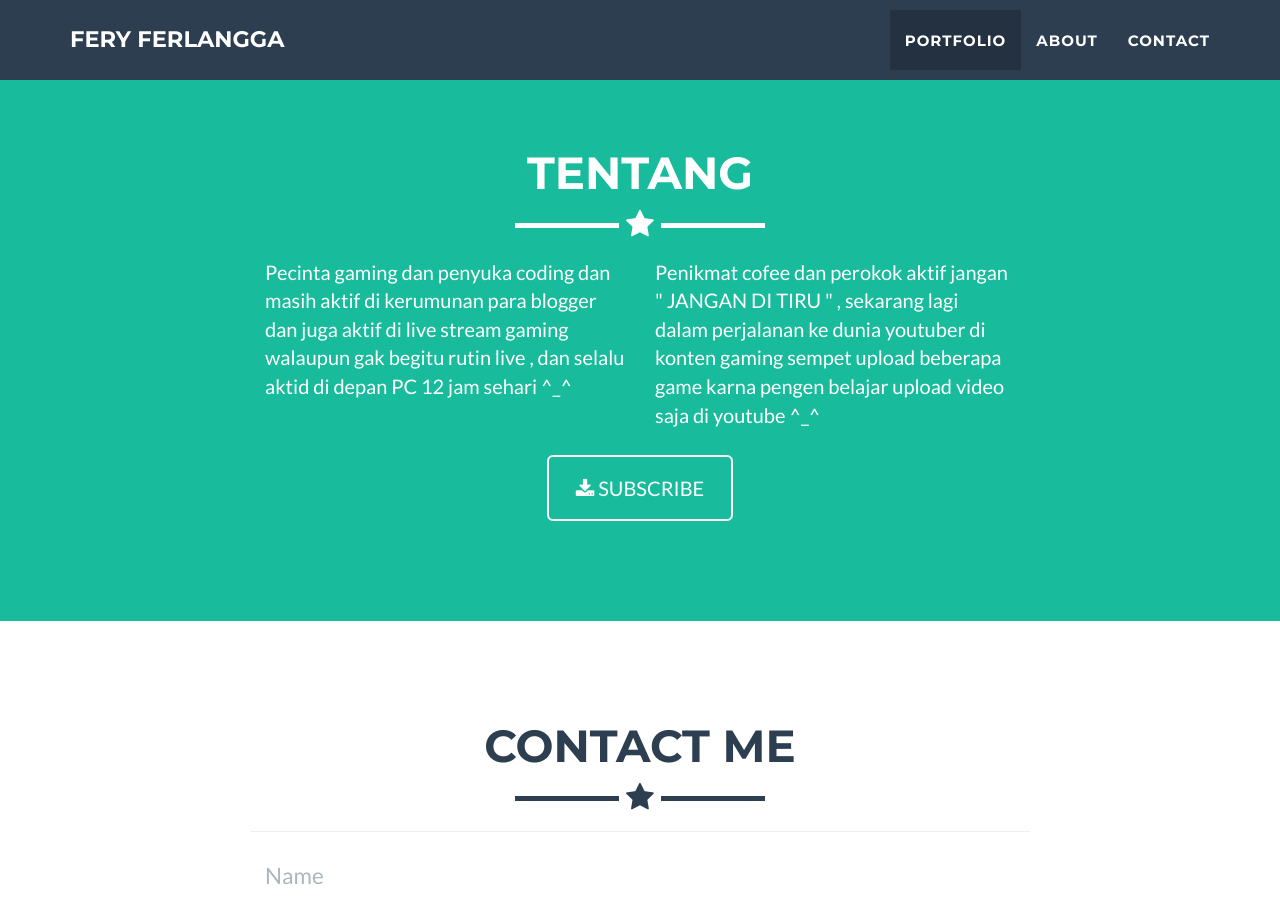
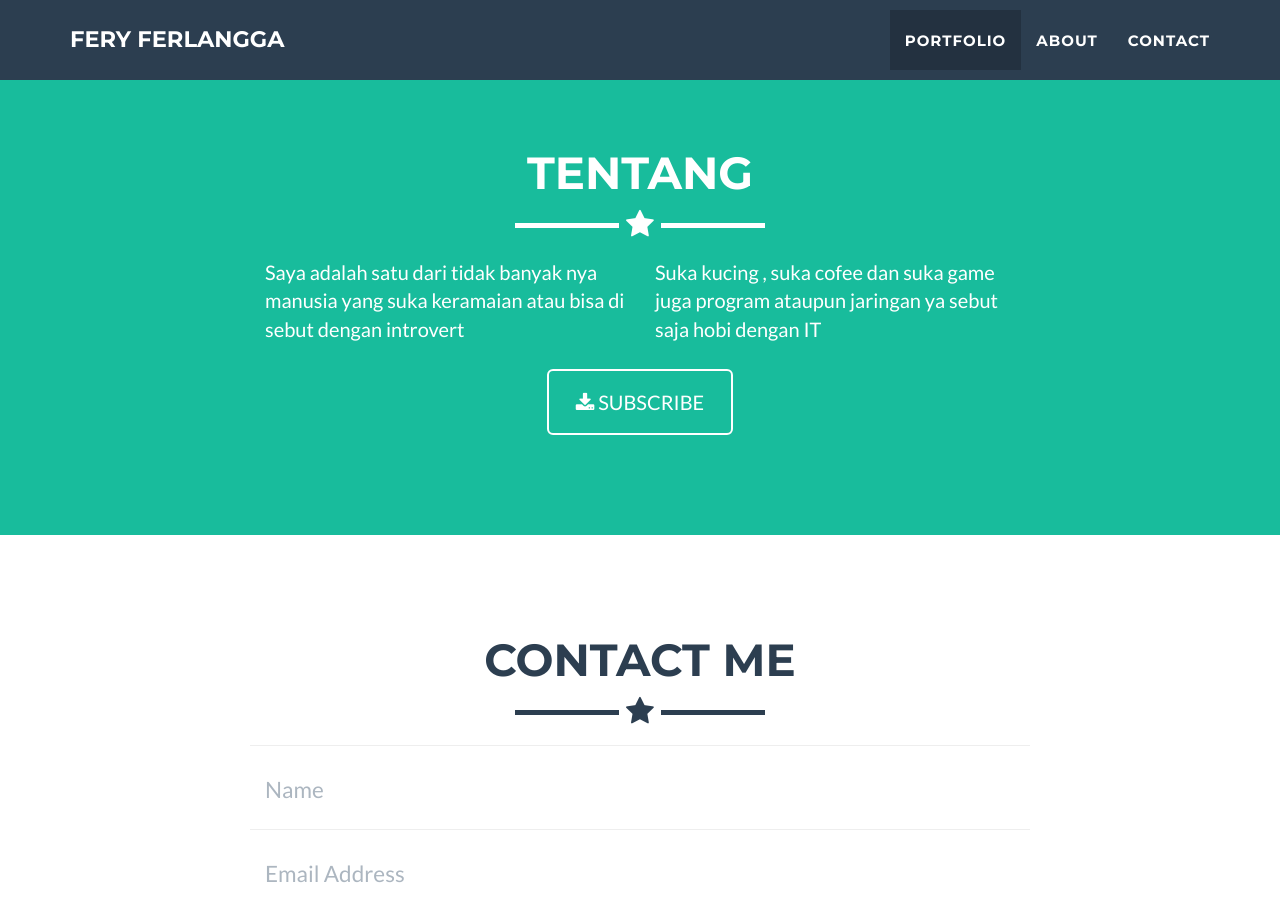
Before and after one commit to feryferlangga/feryferlangga.github.io, a Jekyll site: the page built from index.html, in a window 1280 px wide and 900 px high, scrolled down 1638 px. Built offline with Jekyll 4.4.1, drawn with Linux system fonts in a browser that asks for light colours.

Commit message:
Update about.html

```diff
--- a/_includes/about.html
+++ b/_includes/about.html
@@ -9,10 +9,10 @@
             </div>
             <div class="row">
                 <div class="col-lg-4 col-lg-offset-2">
-                    <p>Pecinta gaming dan penyuka coding dan masih aktif di kerumunan para blogger dan juga aktif di live stream gaming walaupun gak begitu rutin live , dan selalu aktid di depan PC 12 jam sehari ^_^</p>
+                    <p>Saya adalah satu dari tidak banyak nya manusia yang suka keramaian atau bisa di sebut dengan introvert</p>
                 </div>
                 <div class="col-lg-4">
-                    <p>Penikmat cofee dan perokok aktif jangan " JANGAN DI TIRU " , sekarang lagi dalam perjalanan ke dunia youtuber di konten gaming sempet upload beberapa game karna pengen belajar upload video saja di youtube ^_^</p>
+                    <p>Suka kucing , suka cofee dan suka game juga program ataupun jaringan ya sebut saja hobi dengan IT</p>
                 </div>
                 <div class="col-lg-8 col-lg-offset-2 text-center">
                     <a href="https://www.youtube.com/channel/UCuCD7X32IiOGuTWs2iF1gZg?sub_confirmation=1" class="btn btn-lg btn-outline">
```
